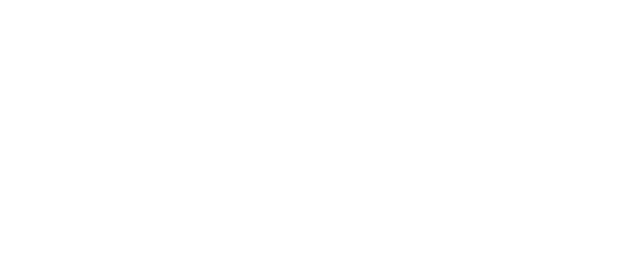
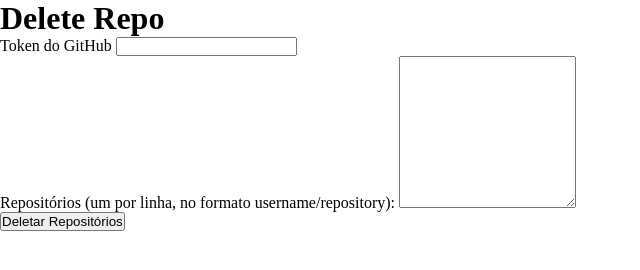
Before and after one commit to klebermkardel/delete-repo, a plain HTML site: page index.html in a window 1280 px wide. Shown: the whole page, without its empty margins (0-640 px from the left). Drawn offline with Linux system fonts and the light colour scheme.

Commit message:
:sparkles: feat: Cria estrutura HTML
Cria estrutura HTML inicial do projeto. Inclui formulário
para o usuário inserir seu token e os repositórios que deseja
deletar e um botão para concluir a ação.

```diff
--- a/index.html
+++ b/index.html
@@ -7,7 +7,16 @@
     <link rel="stylesheet" href="./assets/css/styles.css">
 </head>
 <body>
-
+    <h1>Delete Repo</h1>
+    <form id="delete-form">
+        <label for="token">Token do GitHub</label>
+        <input type="text" id="token" name="token" required>
+        <br>
+        <label for="repos">Repositórios (um por linha, no formato username/repository):</label>
+        <textarea id="repos" name="repos" rows="10" required></textarea>
+        <br>
+        <button type="submit">Deletar Repositórios</button>
+    </form>
 
     <script src="./assets/js/script.js"></script>
 </body>
```
